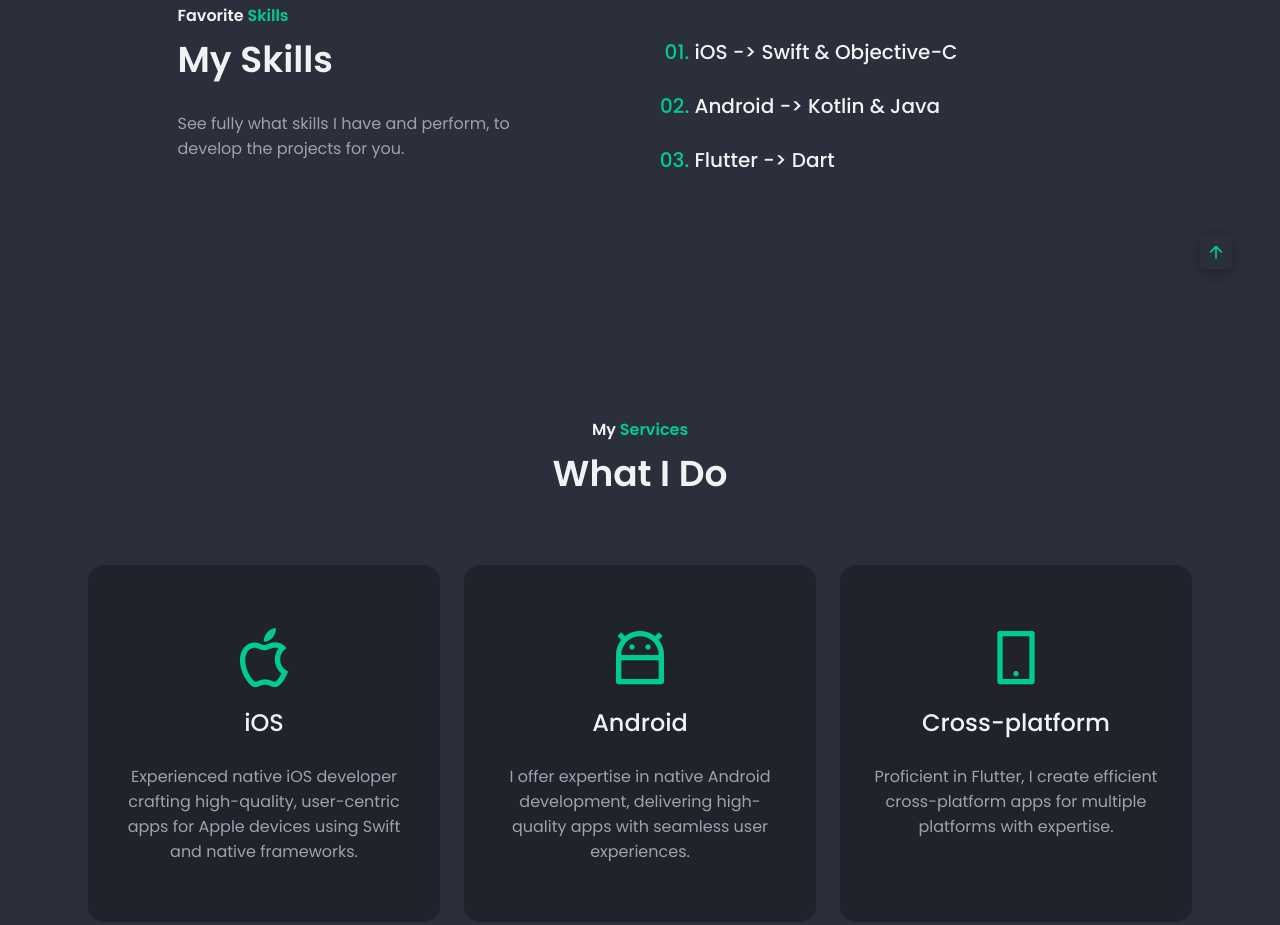
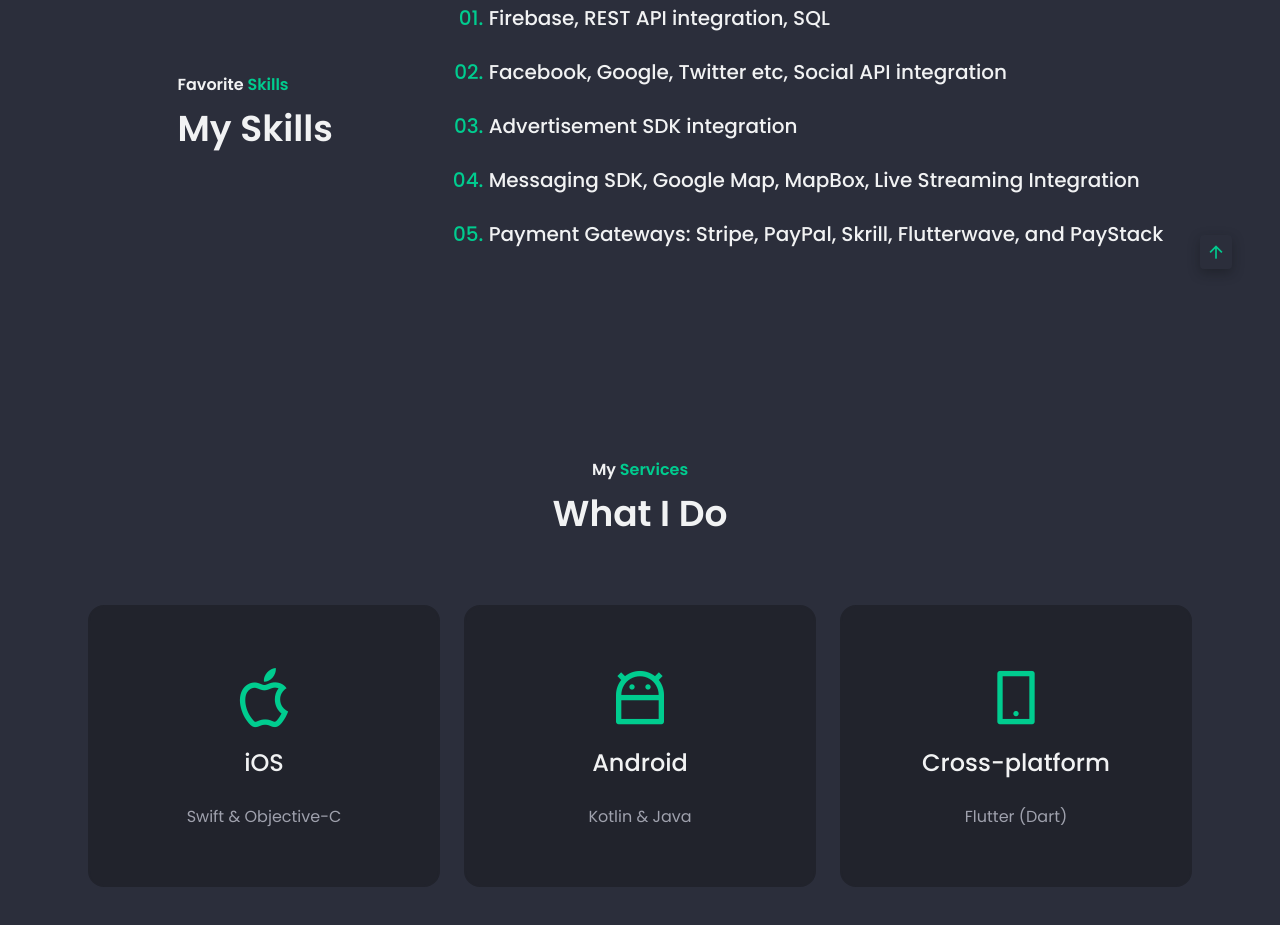
Before and after one commit to bozidarlabas/portfolio, a plain HTML site: page index.html in a window 1280 px wide. Shown: the part 931-1856 px from the top of the page. Drawn offline with nearby package versions, Linux system fonts and the light colour scheme.

Commit message:
Added skills

```diff
--- a/index.html
+++ b/index.html
@@ -71,7 +71,7 @@
                      <h3 class="home__education">Mobile Developer</h3>
 
                      <p class="home__description">
-                        With mobile development expertise, I consistently deliver exceptional projects focused on quality and client satisfaction.
+                        I consistently deliver exceptional projects focused on quality and client satisfaction.
                      </p>
 
                      <!-- <a href="#contact" class="button">Let's Talk</a> -->
@@ -150,19 +150,16 @@
                      My Skills
                   </h2>
 
-                  <p class="skills__description">
-                     See fully what skills I have and perform,
-                     to develop the projects for you.
-                  </p>
-
                   <!-- <a href="#projects" class="button">See Projects</a> -->
                </div>
 
                <div class="skills__content">
                   <ol class="skills__group">
-                     <li class="skills__item">iOS -> Swift & Objective-C</li>
-                     <li class="skills__item">Android -> Kotlin & Java</li>
-                     <li class="skills__item">Flutter -> Dart</li>
+                     <li class="skills__item">Firebase, REST API integration, SQL</li>
+                     <li class="skills__item">Facebook, Google, Twitter etc, Social API integration</li>
+                     <li class="skills__item">Advertisement SDK integration</li>
+                     <li class="skills__item">Messaging SDK, Google Map, MapBox, Live Streaming Integration</li>
+                     <li class="skills__item">Payment Gateways: Stripe, PayPal, Skrill, Flutterwave, and PayStack</li>
                   </ol>
                </div>
             </div>
@@ -185,8 +182,7 @@
                   <h2 class="services__title">iOS</h2>
 
                   <p class="services__description">
-                     Experienced native iOS developer crafting high-quality,
-                     user-centric apps for Apple devices using Swift and native frameworks.
+                     Swift & Objective-C
                </article>
 
                <article class="services__card">
@@ -195,8 +191,7 @@
                   <h2 class="services__title">Android</h2>
 
                   <p class="services__description">
-                     I offer expertise in native Android development,
-                     delivering high-quality apps with seamless user experiences.
+                     Kotlin & Java
                   </p>
                </article>
 
@@ -206,8 +201,7 @@
                   <h2 class="services__title">Cross-platform</h2>
 
                   <p class="services__description">
-                        Proficient in Flutter, I create efficient cross-platform
-                        apps for multiple platforms with expertise.
+                     Flutter (Dart)
                   </p>
                </article>
             </div>
@@ -285,6 +279,18 @@
             </h2>
 
             <div class="projects__container container grid">
+               <article class="projects__card">
+                  <img src="assets/img/novathon.png" alt="projects image" class="projects__img">
+
+                  <div class="projects__modal">
+                     <span class="projects__subtitle">PBZ Novathon</span>
+                     <h2 class="projects__title">1. Place</h2>
+                     <a href="#" class="projects__button">
+                        View demo <i class="ri-external-link-line"></i>
+                     </a>
+                  </div>
+               </article>
+
                <article class="projects__card">
                   <img src="assets/img/combis.png" alt="projects image" class="projects__img">
 
```
Also changed, not shown: assets/img/novathon.png (added).
